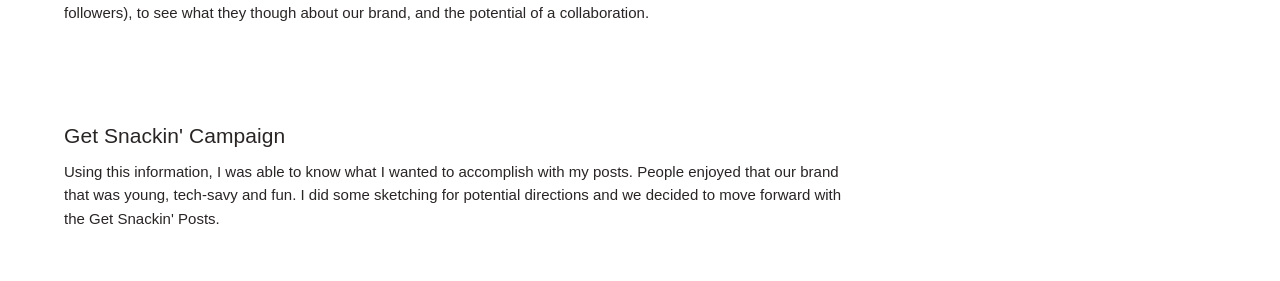
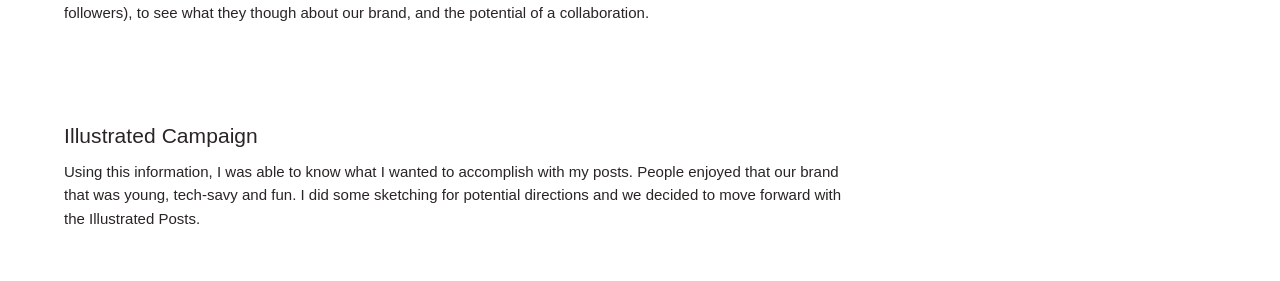
Before and after one commit to karenamistry/Portfolio-Nov-2022, a React (Create React App) app: page /instasnacks in a window 1280 px wide. Shown: the part 1800-2081 px from the top of the page. Built offline with nearby package versions, Linux system fonts and the light colour scheme.

Commit message:
get snacking

```diff
--- a/src/pages/instansnacks.js
+++ b/src/pages/instansnacks.js
@@ -102,12 +102,12 @@ function Instansnacks() {
         </div>
 
         <div className="flex flex-col max-w-4xl gap-y-2 md:px-12">
-          <div className="h2">Get Snackin' Campaign</div>
+          <div className="h2">Illustrated Campaign</div>
           <div className="h3">
             Using this information, I was able to know what I wanted to
             accomplish with my posts. People enjoyed that our brand that was
             young, tech-savy and fun. I did some sketching for potential
-            directions and we decided to move forward with the Get Snackin'
+            directions and we decided to move forward with the Illustrated
             Posts.
           </div>
         </div>
```
